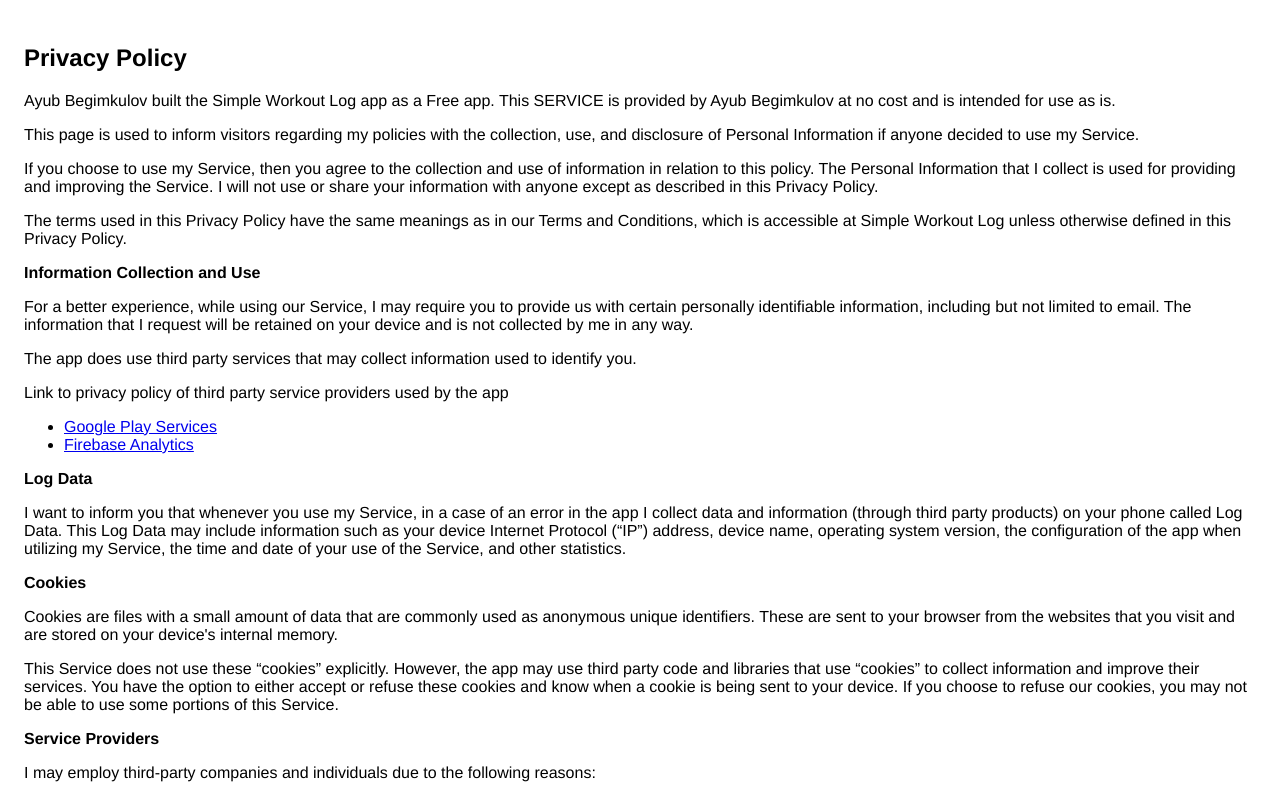
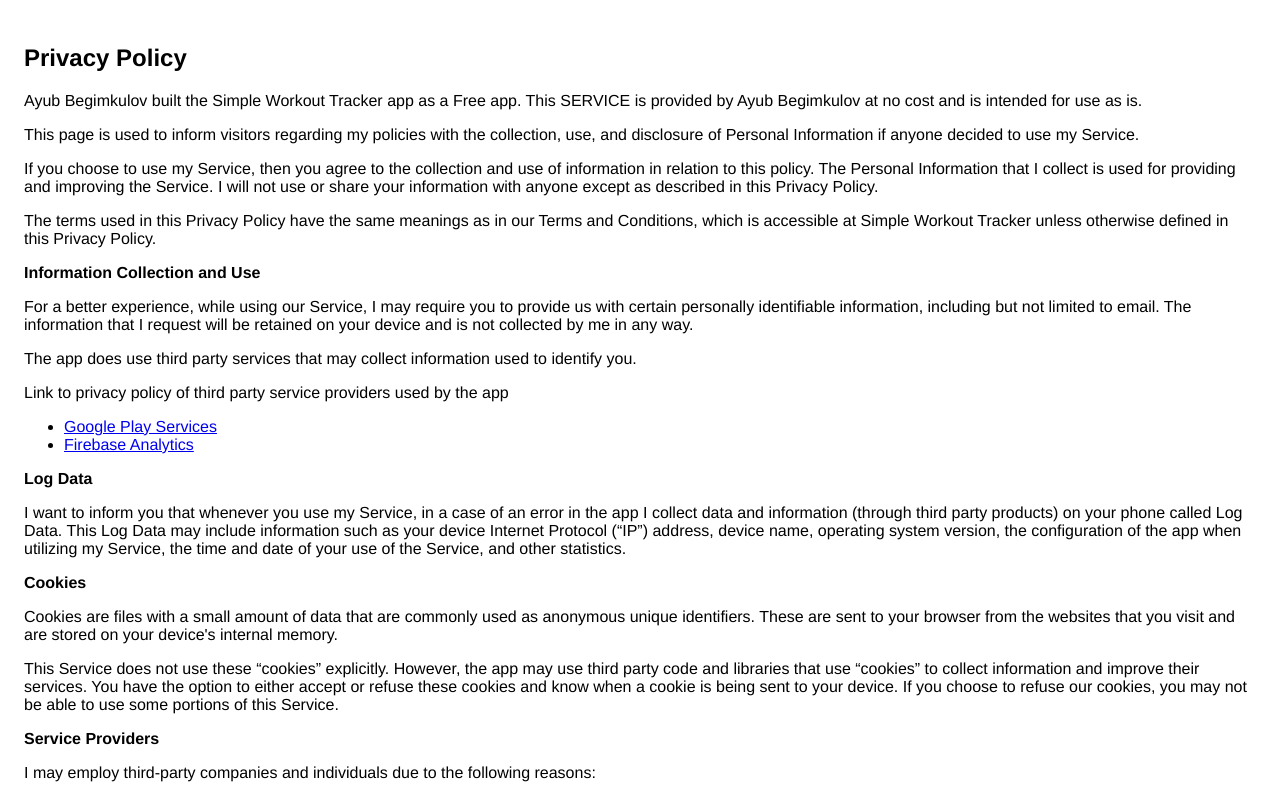
Before and after one commit to Ayub-Begimkulov/simple-workout-tracker-privacy-policy, a plain HTML site: page index.html in a window 1280 px wide. Shown: the top 795 px of the page. Drawn offline with Linux system fonts and the light colour scheme.

Commit message:
Update index.html

```diff
--- a/index.html
+++ b/index.html
@@ -8,7 +8,7 @@
     </head>
     <body>
     <h2>Privacy Policy</h2> <p>
-                    Ayub Begimkulov built the Simple Workout Log app as
+                    Ayub Begimkulov built the Simple Workout Tracker app as
                     a Free app. This SERVICE is provided by
                     Ayub Begimkulov at no cost and is intended for
                     use as is.
@@ -28,7 +28,7 @@
                   </p> <p>
                     The terms used in this Privacy Policy have the same meanings
                     as in our Terms and Conditions, which is accessible at
-                    Simple Workout Log unless otherwise defined in this Privacy
+                    Simple Workout Tracker unless otherwise defined in this Privacy
                     Policy.
                   </p> <p><strong>Information Collection and Use</strong></p> <p>
                     For a better experience, while using our Service,
```
